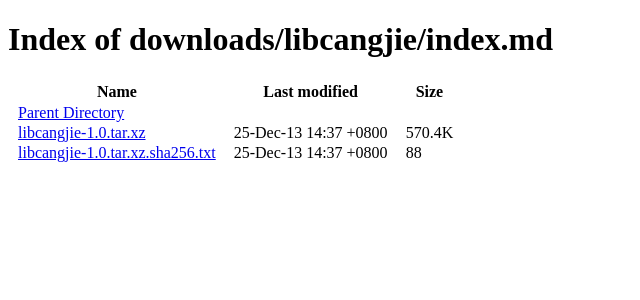
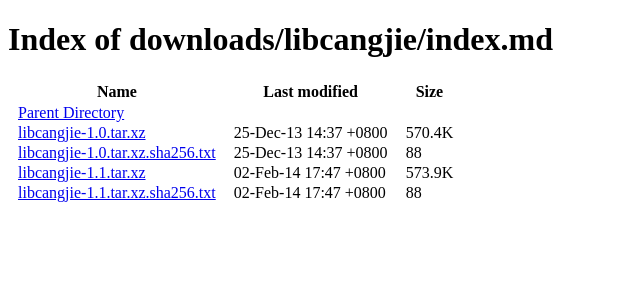
Before and after one commit to brendanhoran/cangjians.github.io, a Jekyll site: the page built from downloads/libcangjie/index.md, in a window 1280 px wide. Shown: the top 300 px of the page, without its empty margins (0-640 px from the left). Built offline with Jekyll 4.4.1, drawn with Linux system fonts in a browser that asks for light colours.

Commit message:
libcangjie: Add the new 1.1 release

```diff
--- a/downloads/libcangjie/index.md
+++ b/downloads/libcangjie/index.md
@@ -5,3 +5,5 @@ project: libcangjie
 
 <tr><td><a href="libcangjie-1.0.tar.xz">libcangjie-1.0.tar.xz</a></td><td>25-Dec-13 14:37 +0800</td><td>570.4K</td></tr>
 <tr><td><a href="libcangjie-1.0.tar.xz.sha256.txt">libcangjie-1.0.tar.xz.sha256.txt</a></td><td>25-Dec-13 14:37 +0800</td><td>88</td></tr>
+<tr><td><a href="libcangjie-1.1.tar.xz">libcangjie-1.1.tar.xz</a></td><td>02-Feb-14 17:47 +0800</td><td>573.9K</td></tr>
+<tr><td><a href="libcangjie-1.1.tar.xz.sha256.txt">libcangjie-1.1.tar.xz.sha256.txt</a></td><td>02-Feb-14 17:47 +0800</td><td>88</td></tr>
--- /dev/null
+++ b/downloads/libcangjie/libcangjie-1.1.tar.xz.sha256.txt
@@ -0,0 +1 @@
+2909722abb9d85e83ad43c8ebd555d057c079014eb8e883c8d0f69b72d23031a  libcangjie-1.1.tar.xz
```
Also changed, not shown: 1 other file.
